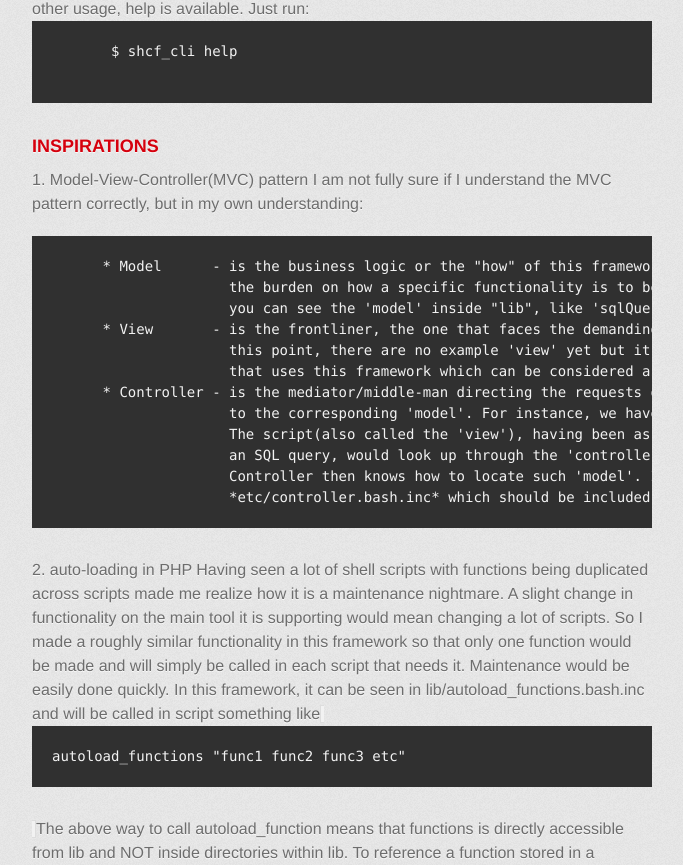
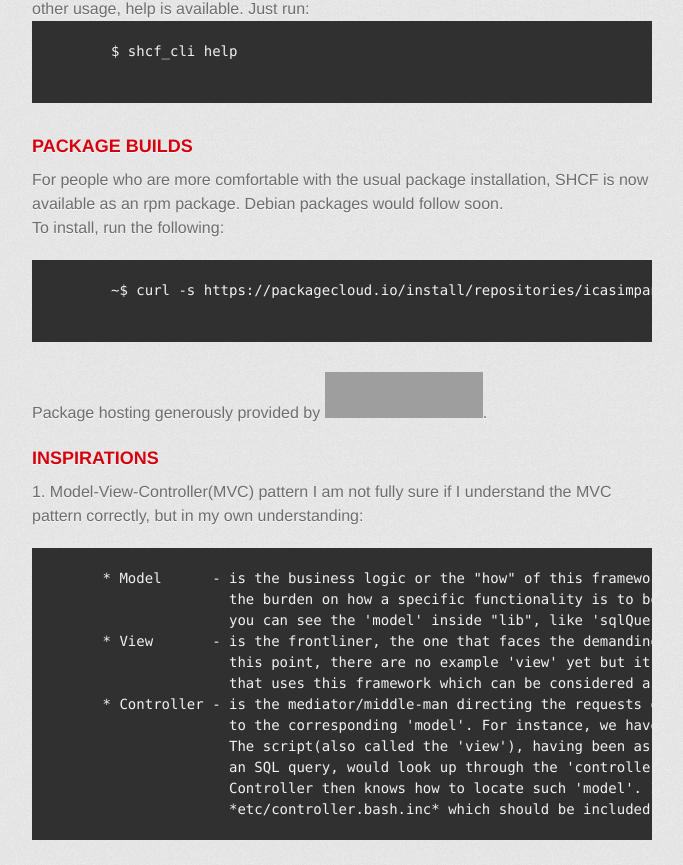
Before and after one commit to shsdk/shcf, a plain HTML site: page index.html in a window 1280 px wide. Shown: the part 4219-5084 px from the top of the page, without its empty margins (298-981 px from the left). Drawn offline with Linux system fonts and the light colour scheme; grey boxes are pictures that could not be loaded; a web font is replaced by a local one.

Commit message:
Added information about rpm package installation hosted at PackageCloud.

```diff
--- a/index.html
+++ b/index.html
@@ -203,7 +203,21 @@
     </pre>
 
 <h3>
+<a name="authors-and-contributors" class="anchor" href="#authors-and-contributors"><span class="octicon octicon-link"></span></a>PACKAGE BUILDS</h3>
+
+<p>
+For people who are more comfortable with the usual package installation, SHCF is now available as an rpm package. Debian packages would follow soon.<br />
+To install, run the following:
+    <pre>
+       ~$ curl -s https://packagecloud.io/install/repositories/icasimpan/shcf/script.rpm.sh | sudo bash
+    </pre>
+
+Package hosting generously provided by <a href="https://packagecloud.io/"><img height="46" width="158" alt="Private NPM registry and Maven, RPM, DEB, PyPi and RubyGem Repository · packagecloud" src="https://packagecloud.io/images/packagecloud-badge.png" /></a>.
+</p>
+
+<h3>
 <a name="authors-and-contributors" class="anchor" href="#authors-and-contributors"><span class="octicon octicon-link"></span></a>INSPIRATIONS</h3>
+
 
 <p>
 1. <b>Model-View-Controller(MVC) pattern</b>
```
